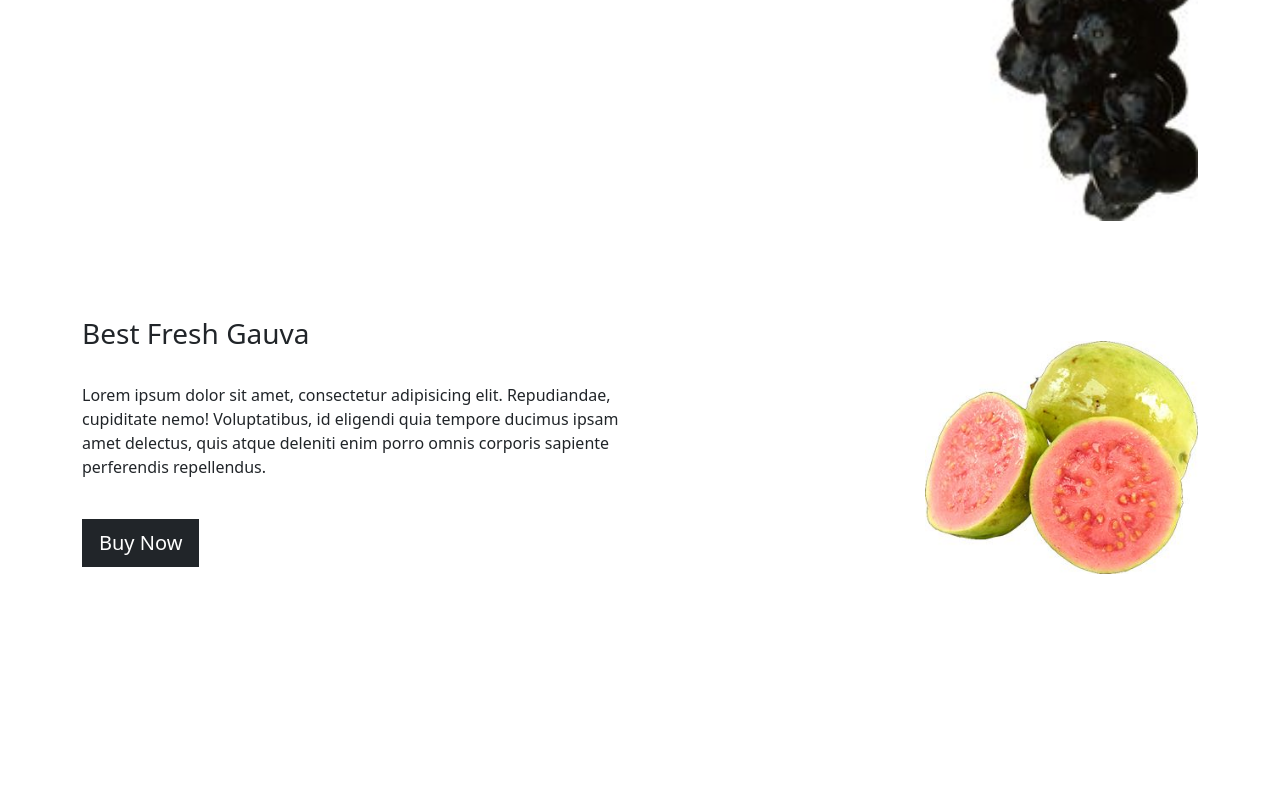
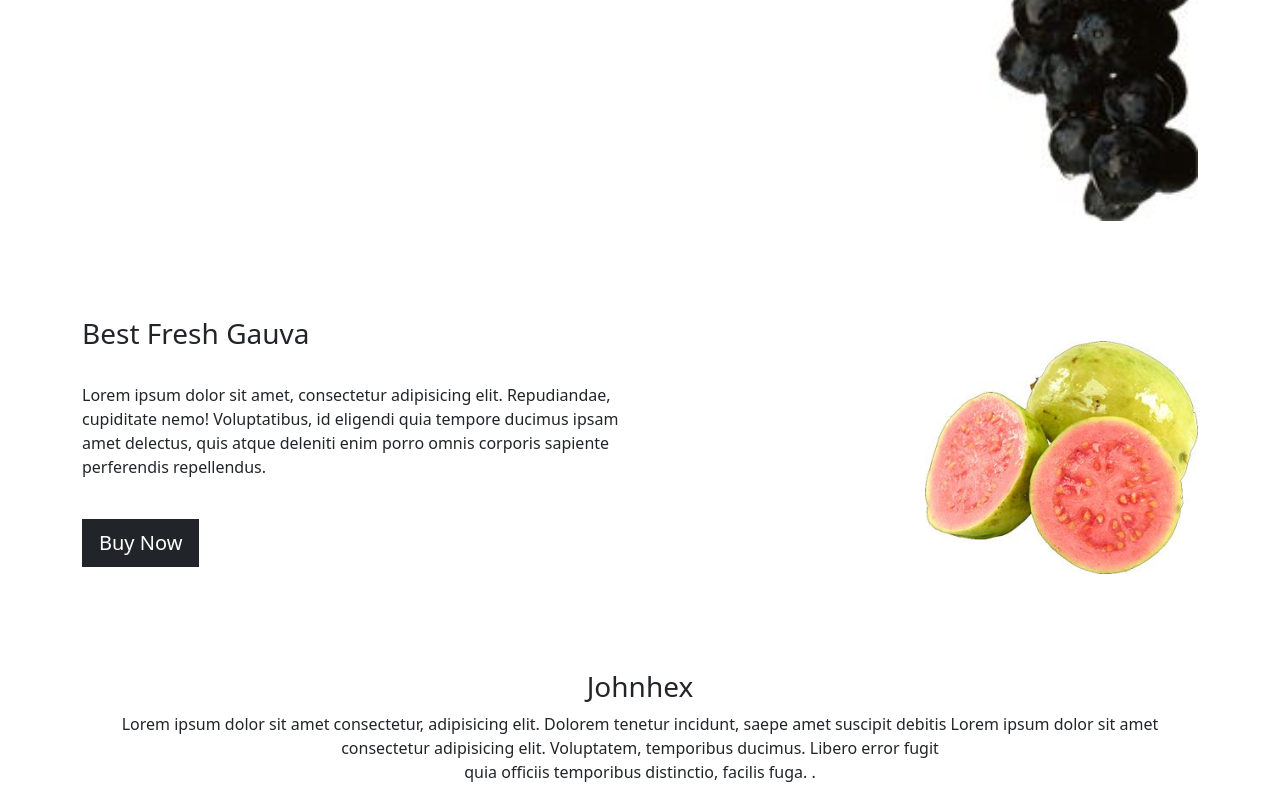
Before and after one commit to Ghullam-Mustafa/React-Assigment-03, a React (Create React App) app: page / in a window 1280 px wide. Shown: the part 2370-3170 px from the top of the page. Before the commit the page ends 2992 px from the top, so only its background shows below. Built offline with nearby package versions, Linux system fonts and the light colour scheme.

Commit message:
section eight

```diff
--- /dev/null
+++ b/src/components/sectionEight/SectionEight.js
@@ -0,0 +1,15 @@
+import React from 'react'
+
+export default function SectionEight() {
+    return (
+
+        <div className="container mt-5">
+            <div className="row text-center">
+                <h3 className="">Johnhex</h3>
+                <p>Lorem ipsum dolor sit amet consectetur, adipisicing elit. Dolorem tenetur incidunt, saepe amet suscipit debitis
+                    Lorem ipsum dolor sit amet consectetur adipisicing elit. Voluptatem, temporibus ducimus. Libero error fugit<br/>
+                        quia officiis temporibus distinctio, facilis fuga. . </p>
+            </div>
+        </div>
+    )
+}
--- a/src/pages/MainPage.js
+++ b/src/pages/MainPage.js
@@ -8,6 +8,7 @@ import SectionThree from '../components/sectionThree/SectionThree';
 import SectionFour from '../components/sectionFour/SectionFour';
 import SectionFive from '../components/sectionFive/SectionFive';
 import SectionSix from '../components/sectionSix/SectionSix';
+import SectionEight from '../components/sectionEight/SectionEight';
 
 
 export default function MainPage(props) {
@@ -20,6 +21,7 @@ export default function MainPage(props) {
     <SectionFour/>
     <SectionFive/>
     <SectionSix/>
+    <SectionEight/>
     </>
 
   )
```
